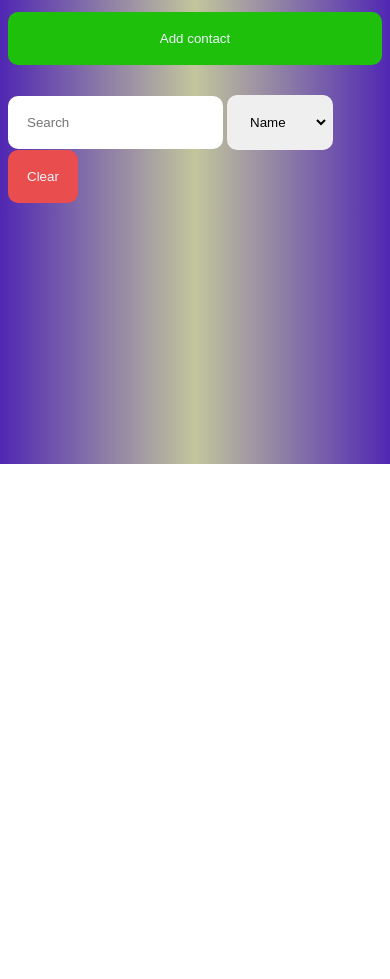
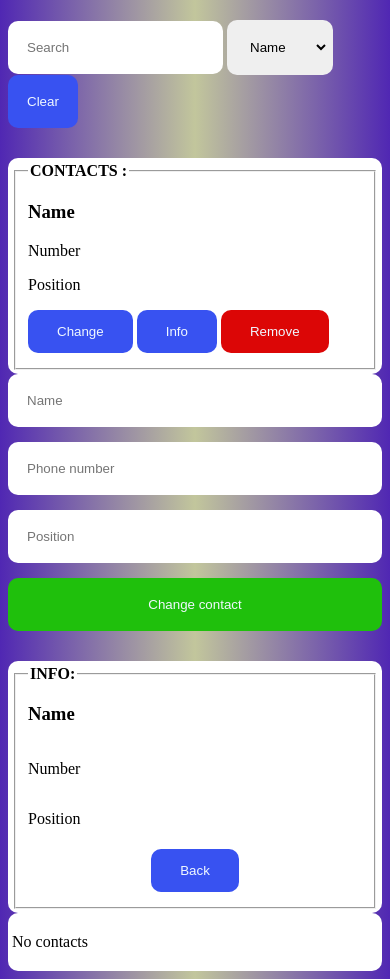
Before and after one commit to AN-LITE/Phone-book, a plain HTML site: page index.html in a window 390 px wide. Shown: the part 380-1359 px from the top of the page. Before the commit the page ends 844 px from the top, so only its background shows below. Drawn offline with Linux system fonts and the light colour scheme.

Commit message:
phone book1

```diff
--- a/index.html
+++ b/index.html
@@ -9,41 +9,84 @@
 
 <h1><b>PHONE BOOK</b></h1>
 
-  <div class="container">
-      <div class="inputs-wrapper">
+<div class="container">
+    <div class="inputs_wrapper">
 
-          <div class="contact-wrapper">
-            <form class="contact-form">
+        <form class="contact_form" id="add_form">
+            <input placeholder="Name" class="contact_name"></input>
+            <input placeholder="Phone number" type="tel" class="contact_number"></input>
+            <input placeholder="Position" class="contact_position"></input>
 
+            <button class="btn_add" type="submit">Add contact</button>
+        </form>
 
-              <input placeholder="Name" class="name"></input>
+        <form class="search_contact" id="search">
+            <input type="search" placeholder="Search" class="search">
 
-              <input placeholder="Phone number" type="tel" class="number"></input>
+            <select class="search_select">
+                <option value="name">Name</option>
+                <option value="number">Number</option>
+                <option value="position">Position</option>
+            </select>
 
-              <input placeholder="Position" class="position"></input>
+            <button class="btn_clear">Clear</button>
 
-              <button class="btn-add" type="submit">Add contact</button>
+        </form>
 
-            </form>
-          </div>
+        <div class="about_contact_form" id="contact_container">
+            <fieldset>
+                <legend><b>CONTACTS :</b> </legend>
 
-          <div class="search-wrapper">
-              <form class="contact-search">
-                  <input type="search" placeholder="Search" class="search">
+                <div class="contact_item">
 
-                  <select class="select-search" name="" id="">
-                      <option value="name">Name</option>
-                      <option value="number">Number</option>
-                      <option value="position">Position</option>
-                  </select>
+                    <h3 type="text" class="about_contact_name" >Name</h3>
+                    <p type="text" class="about_contact_number">Number</p>
+                    <p type="text" class="about_contact_position">Position</p>
 
-                  <button class="btn-del" type="submit">Clear</button>
+                    <div class="about_contact_btns">
 
-              </form>
-          </div>
+                        <button class="about_contact_change">Change</button>
+                        <button class="about_contact_info">Info</button>
+                        <button class="about_contact_remove">Remove</button>
+                    </div>
 
-      </div>
-  </div>
+                </div>
+            </fieldset>
+
+        </div>
+
+        <form class="contact_form" id="change_form">
+
+            <input placeholder="Name" class="contact_name"></input>
+            <input placeholder="Phone number" type="tel" class="contact_number"></input>
+            <input placeholder="Position" class="contact_position"></input>
+
+            <button class="btn_add" type="submit">Change contact</button>
+
+        </form>
+
+        <div class="about_contact_form" id="info_container">
+            <fieldset>
+                <legend><b>INFO:</b> </legend>
+
+                <h3 type="text" class="about_contact_name">Name</h3>
+                <p type="text" class="about_contact_number" >Number</p>
+                <p type="text" class="about_contact_position" >Position</p>
+
+                <div class="about_contact_btns">
+                    <button class="about_contact_back">Back</button>
+                </div>
+
+            </fieldset>
+
+        </div>
+
+        <div class="about_contact_form" id="nocontact">
+            <p type="text" class="about_contact_number">No contacts</p>
+        </div>
+
+    </div>
+</div>
 
 
 
--- a/style/style.css
+++ b/style/style.css
@@ -10,7 +10,7 @@ body{
 
 h1{
   text-align: center;
-  margin-top: 90px;
+  margin-top: 55px;
   color: #000000;
 }
 
@@ -20,25 +20,21 @@ h1{
 
 }
 
-.inputs-wrapper{
-    margin-top: 40px;
-}
-
-.contact-form{
+.contact_form{
     display: flex;
     flex-direction: column;
     margin-bottom: 30px;
 
 }
 
-.contact-form input {
+.contact_form input {
     margin-bottom: 15px;
     padding: 15px;
     border-radius: 10px;
     border: 4px solid transparent;
 }
 
-.btn-add{
+.btn_add{
     padding: 15px;
     color: aliceblue;
     background-color: #1fc00c;
@@ -52,17 +48,67 @@ h1{
     border-radius: 10px;
     border: 4px solid transparent;
 }
+.search_contact{
+    margin-bottom: 30px;
+}
 
-.btn-del{
+.btn_clear{
     padding: 15px;
     border-radius: 10px;
     border: 4px solid transparent;
     color: aliceblue;
-    background-color: #ea4d4d;
+    background-color: #3852f1;
 }
 
-.select-search {
+.search_select {
     padding: 15px;
     border-radius: 10px;
     border: 4px solid transparent;
 }
+
+.about_contact_form{
+    background-color: white  ;
+    border-radius: 10px;
+    border: 4px solid transparent;
+}
+
+.about_contact_form fieldset{
+    display: flex;
+    flex-direction: column;
+
+}
+
+.about_contact_btns{
+    margin: 5px auto;
+}
+
+.about_contact_btns button{
+
+    padding: 10px 25px;
+    border-radius: 10px;
+    border: 4px solid transparent;
+    color: aliceblue;
+    background-color: #3852f1;
+}
+
+.about_contact_btns .about_contact_remove{
+    background-color: #dc0606;
+}
+
+ .about_contact_name{
+    margin-top: 15px;
+
+}
+
+
+
+label{
+    margin: 7px ;
+
+}
+.about_contact_form input{
+    margin-bottom: 15px;
+    padding: 10px;
+    border-radius: 10px;
+    border: 4px solid transparent;
+}
```
Also changed, not shown: link.html (added, +10 -0 lines).
